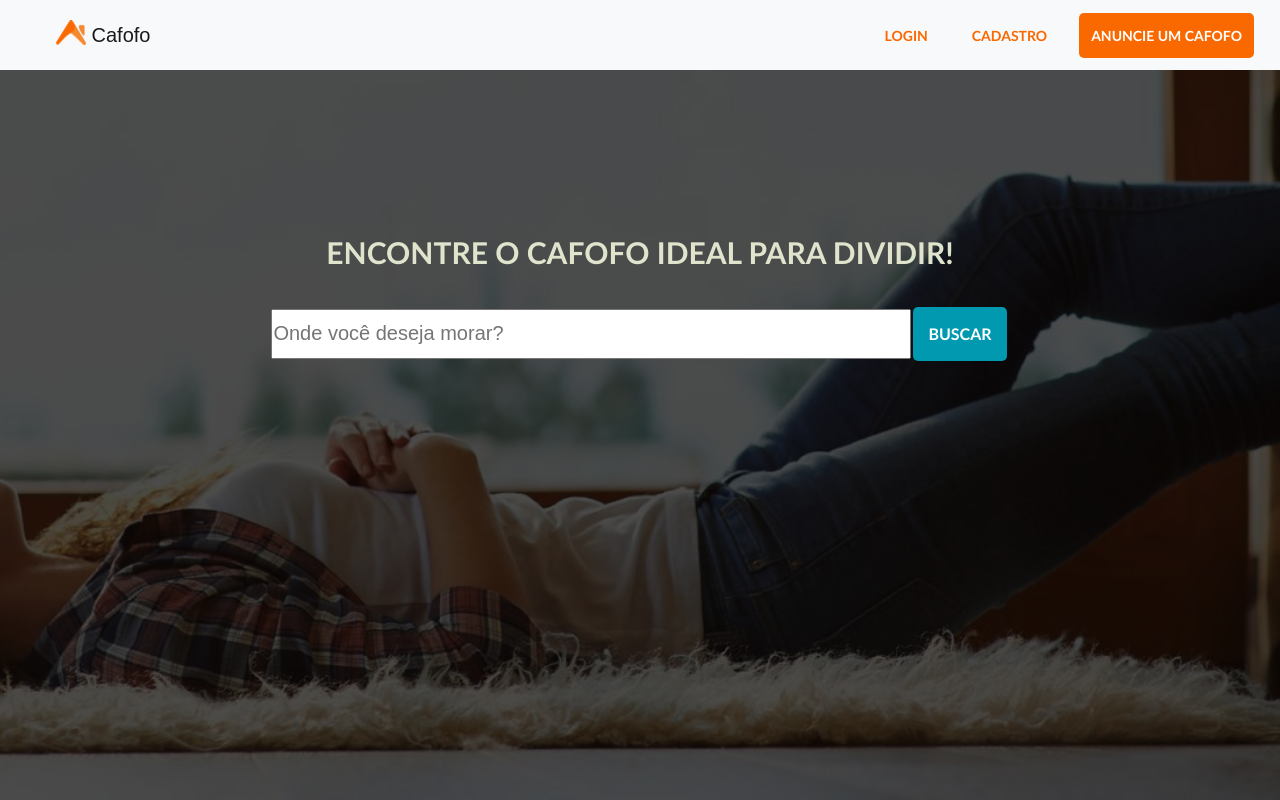
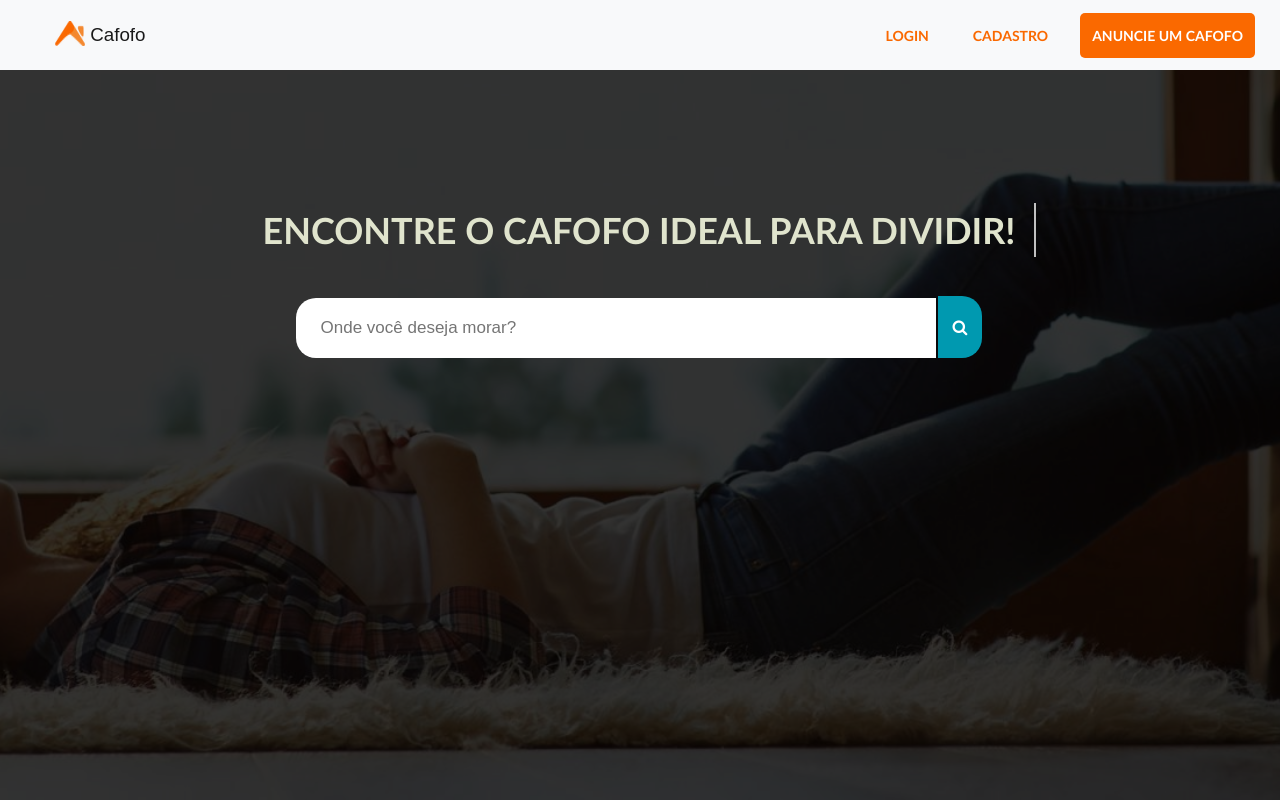
Before and after one commit to desenho-2019/WebAPP, a React (Create React App) app in the folder cafofo/: page / in a window 1280 px wide. Built offline with nearby package versions, Linux system fonts and the light colour scheme.

Commit message:
#4 Adding typewriter and styling search field

```diff
--- a/cafofo/public/index.html
+++ b/cafofo/public/index.html
@@ -2,13 +2,15 @@
 <html lang="en">
   <head>
     <meta charset="utf-8" />
-    <link rel="shortcut icon" href="%PUBLIC_URL%/cafofo-favicon.ico" />
+    <link rel="shortcut icon" href="cafofo_favicon.ico" />
     <link
       rel="stylesheet"
       href="https://maxcdn.bootstrapcdn.com/bootstrap/4.3.1/css/bootstrap.min.css"
       integrity="sha384-ggOyR0iXCbMQv3Xipma34MD+dH/1fQ784/j6cY/iJTQUOhcWr7x9JvoRxT2MZw1T"
       crossorigin="anonymous"
     />
+    <link rel="stylesheet" href="https://www.w3schools.com/w3css/4/w3.css">
+    <link rel="stylesheet" href="https://cdnjs.cloudflare.com/ajax/libs/font-awesome/4.7.0/css/font-awesome.min.css">
     <meta name="viewport" content="width=device-width, initial-scale=1" />
     <meta name="theme-color" content="#000000" />
     <meta
@@ -30,7 +32,7 @@
       work correctly both with client-side routing and a non-root public URL.
       Learn how to configure a non-root public URL by running `npm run build`.
     -->
-    <title>React App</title>
+    <title>Cafofo</title>
   </head>
   <body>
     <noscript>You need to enable JavaScript to run this app.</noscript>
--- a/cafofo/src/components/header/styles.css
+++ b/cafofo/src/components/header/styles.css
@@ -18,13 +18,11 @@
     font-family: 'Trebuchet MS', Arial, sans-serif;
     font-weight: bold;
     font-size: 14px;
-    border-radius: 5px;
     padding: 12px !important;
     margin: 10px;
   }
 .button-header:hover {
-    color: white !important;
-    background: #fa6900;
+    color: #ff9e59 !important;
     transition-duration: 0.3s;
     transform: scale(1.002);
   }
@@ -40,6 +38,6 @@
 }
 .button-active:hover {
     opacity: 0.8;
-    transition-duration: 0.3s;
+    transition-duration: 0.2s;
     transform: scale(1.002);
 }
--- a/cafofo/src/pages/main/index.js
+++ b/cafofo/src/pages/main/index.js
@@ -10,14 +10,14 @@ export default class Main extends Component {
         return (
             <div className='mainpage'>
               <div id='shadowimage'>
-              <form>
-              <div className='center'>
-              <p>ENCONTRE O CAFOFO IDEAL PARA DIVIDIR! </p>
-              <input type="text" name="search" placeholder="Onde você deseja morar?">
-              </input>
-              <button class="button">BUSCAR</button>
-              </div>
-              </form>
+                <form>
+                    <div className='center'>
+                        <p className="line-1 anim-typewriter">ENCONTRE O CAFOFO IDEAL PARA DIVIDIR!</p>
+                        <input id="location-insert" type="text" name="search" placeholder="Onde você deseja morar?">
+                        </input>
+                        <button className="button" id="search-button"><i class="fa fa-search"></i></button>
+                    </div>
+                </form>
               </div>
             </div>
         )
--- a/cafofo/src/pages/main/styles.css
+++ b/cafofo/src/pages/main/styles.css
@@ -49,7 +49,7 @@
 
   input {
     width: 50%;
-    height: 50px;
+    height: 60px;
     font-size: 20px;
     box-sizing: border-box;
   }
@@ -58,5 +58,57 @@
     height: 100%;
     width: 100%;
     position: absolute;
-    background-color: rgba(0,0,0,0.7);
+    background-color: rgba(0,0,0,0.8);
   }
+
+  #location-insert{
+    border-radius: 20px 0 0 20px;
+    padding: 25px;
+  }
+
+  .button#search-button{
+    border-radius: 0 20px 20px 0;
+    border-color: #0099B0;
+    border-style: 1 solid;
+    height: 62px;
+  }
+
+  .button#search-button:hover{
+    background: rgb(1, 117, 134);
+    opacity: 1;
+  }
+
+  .center input[type=text] {
+    border: none;
+    margin-top: 8px;
+    font-size: 17px;
+  }
+
+/* Global */
+
+.line-1{
+    position: relative;
+    top: 50%;
+    width: 24em;
+    margin: 0 auto;
+    border-right: 2px solid rgba(255,255,255,.75);
+    font-size: 80%;
+    text-align: center;
+    white-space: nowrap;
+    overflow: hidden;
+    transform: translateY(-50%);
+}
+
+/* Animation */
+.anim-typewriter{
+  animation: typewriter 3s steps(44) 1s 1 normal both,
+             blinkTextCursor 500ms steps(44) infinite normal;
+}
+@keyframes typewriter{
+  from{width: 0;}
+  to{width: 22em;}
+}
+@keyframes blinkTextCursor{
+  from{border-right-color: rgba(255,255,255,.75);}
+  to{border-right-color: transparent;}
+}
```
